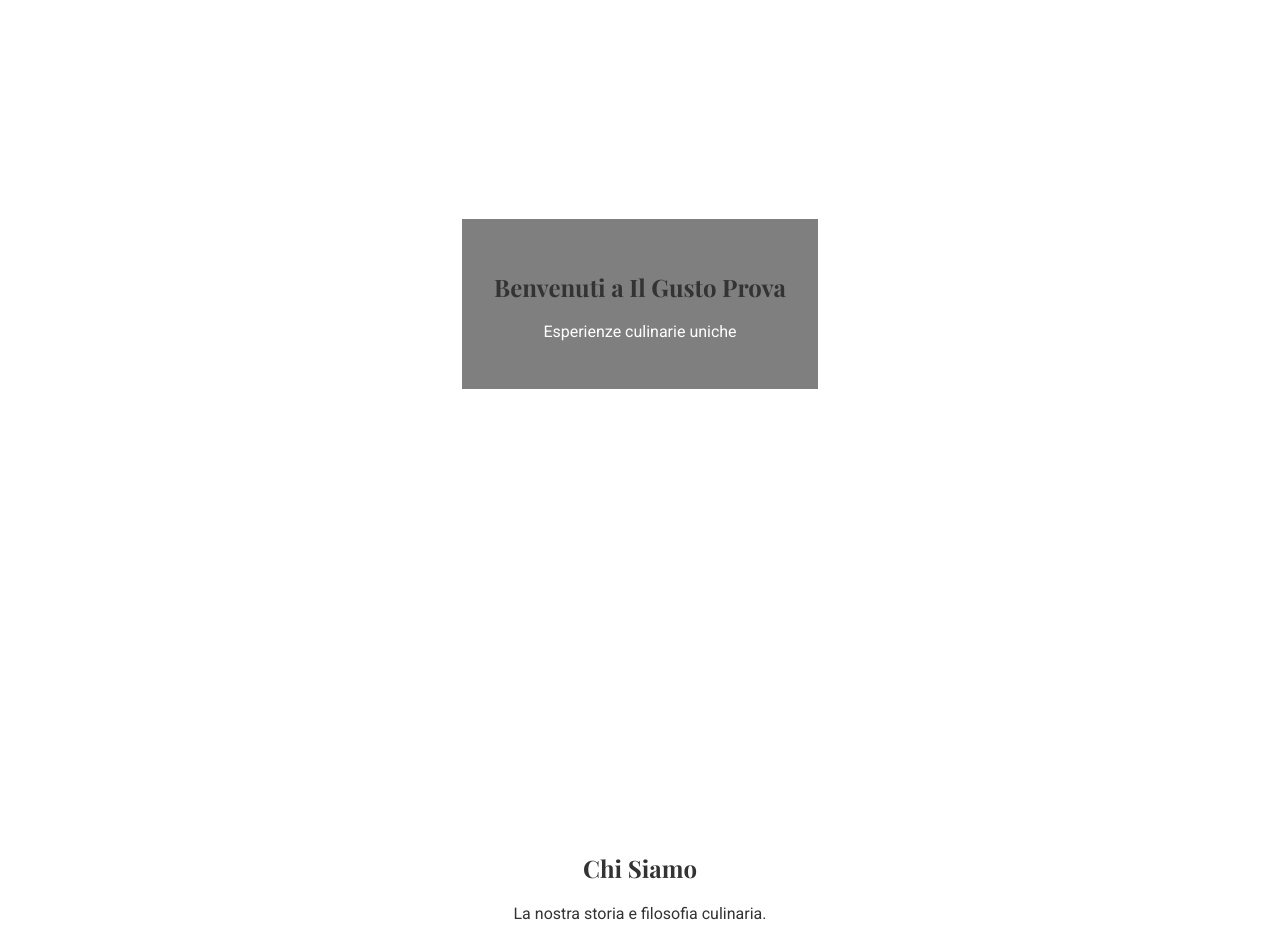
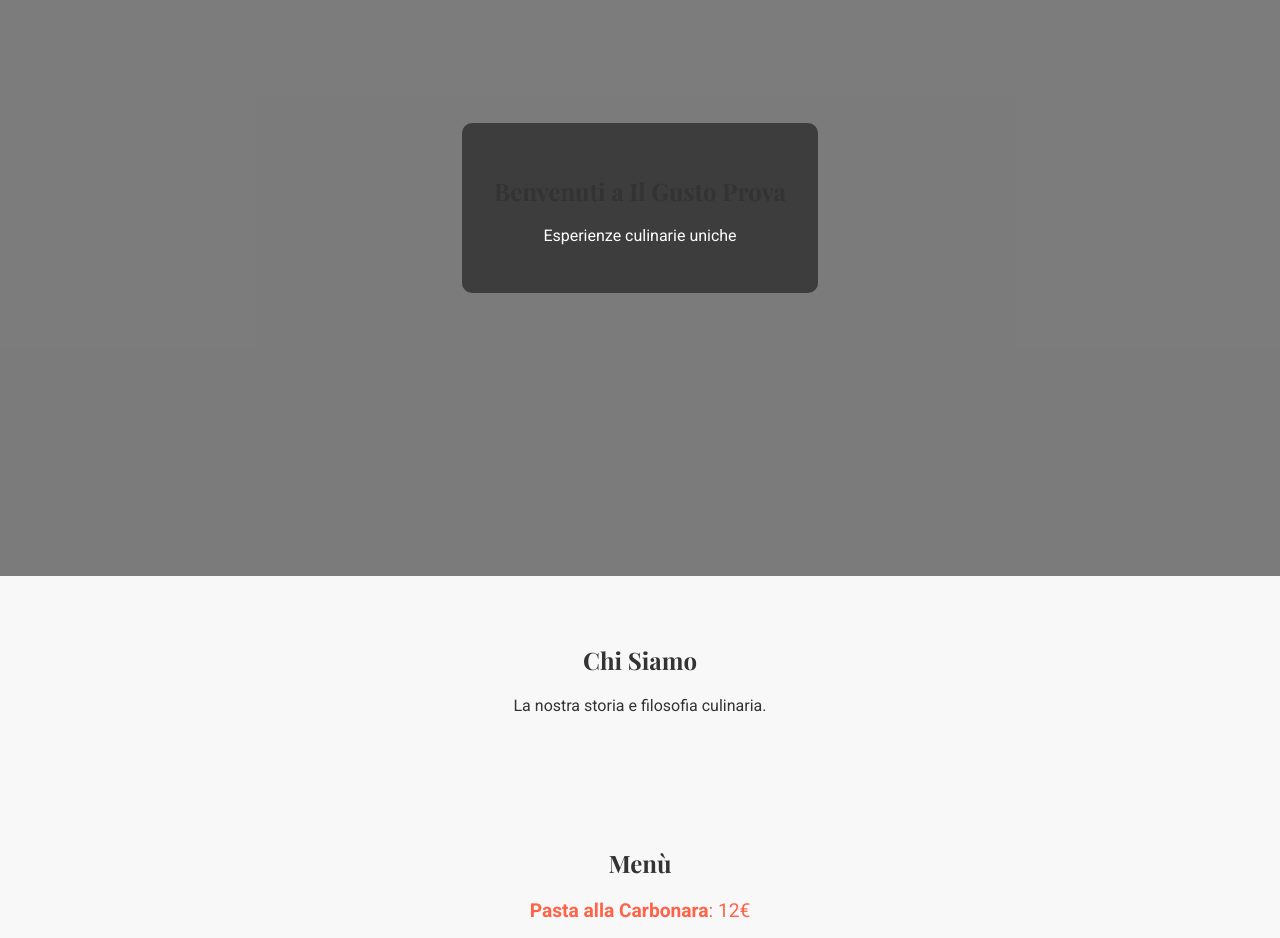
Before and after one commit to ilgusto/provasito, a plain HTML site: page index.html in a window 1280 px wide. Shown: the part 160-1098 px from the top of the page. Drawn offline with nearby package versions, Linux system fonts and the light colour scheme; files that its build step writes are made by us from their sources; files whose address does not match are found by name.

Commit message:
Update styles.css

```diff
--- a/styles.css
+++ b/styles.css
@@ -1,9 +1,13 @@
+/* Importiamo i font */
+@import url('https://fonts.googleapis.com/css2?family=Playfair+Display:wght@400;700&family=Roboto:wght@400;700&display=swap');
+
 body {
     font-family: 'Roboto', sans-serif;
     margin: 0;
     padding: 0;
     box-sizing: border-box;
     color: #333;
+    background-color: #f8f8f8;
 }
 
 header {
@@ -13,13 +17,14 @@ header {
     width: 100%;
     top: 0;
     z-index: 1000;
+    padding: 0.5em 0;
 }
 
 nav ul {
     list-style: none;
     display: flex;
     justify-content: center;
-    padding: 1em 0;
+    padding: 0;
     margin: 0;
 }
 
@@ -31,33 +36,82 @@ nav ul li a {
     color: #333;
     text-decoration: none;
     font-weight: 700;
+    transition: color 0.3s ease;
+}
+
+nav ul li a:hover {
+    color: #ff6347; /* Tomato color */
 }
 
 .hero {
     background-image: url('images/hero.jpg'); /* Inserisci un'immagine di sfondo */
     background-size: cover;
     background-position: center;
-    height: 100vh;
+    height: 80vh;
     display: flex;
     align-items: center;
     justify-content: center;
     color: #fff;
     text-align: center;
+    position: relative;
+}
+
+.hero::after {
+    content: '';
+    position: absolute;
+    top: 0;
+    left: 0;
+    width: 100%;
+    height: 100%;
+    background: rgba(0, 0, 0, 0.5);
+    z-index: -1;
 }
 
 .hero-content {
     background: rgba(0, 0, 0, 0.5);
     padding: 2em;
+    border-radius: 10px;
+    animation: fadeIn 1s ease-in-out;
+}
+
+@keyframes fadeIn {
+    from {
+        opacity: 0;
+    }
+    to {
+        opacity: 1;
+    }
 }
 
 section {
-    padding: 4em 2em;
+    padding: 3em 1em;
     text-align: center;
 }
 
 h1, h2 {
     font-family: 'Playfair Display', serif;
     color: #333;
+}
+
+#about, #menu, #gallery, #contact {
+    animation: slideUp 0.5s ease-in-out;
+}
+
+@keyframes slideUp {
+    from {
+        transform: translateY(20px);
+        opacity: 0;
+    }
+    to {
+        transform: translateY(0);
+        opacity: 1;
+    }
+}
+
+.menu-item {
+    margin: 1em 0;
+    font-size: 1.2em;
+    color: #ff6347; /* Tomato color */
 }
 
 footer {
```
